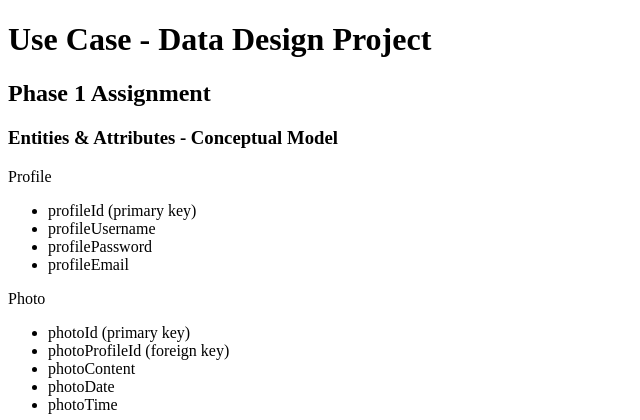
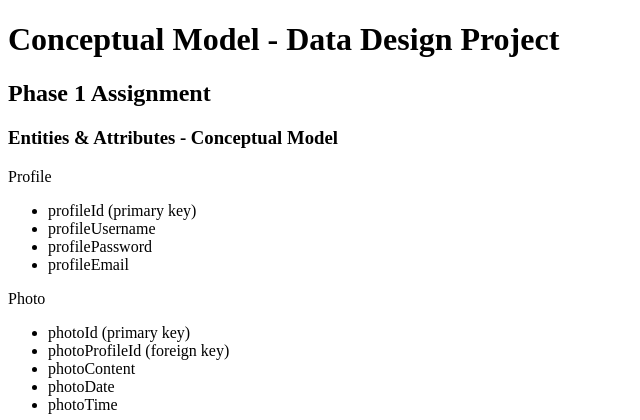
Before and after one commit to MarshaBat/data-design, a PHP site: page /conceptual-model.php in a window 1280 px wide. Shown: the top 420 px of the page, without its empty margins (0-640 px from the left). Run offline with PHP 8.4, Linux system fonts and the light colour scheme.

Commit message:
corrected conceptual model page title

```diff
--- a/epic/conceptual-model.php
+++ b/epic/conceptual-model.php
@@ -5,7 +5,7 @@
 		<title>Use Case - Data Design Project</title>
 	</head>
 	<body>
-		<h1>Use Case - Data Design Project</h1>
+		<h1>Conceptual Model - Data Design Project</h1>
 		<h2>Phase 1 Assignment</h2>
 
 		<div>
--- a/epic/persona-instagram.php
+++ b/epic/persona-instagram.php
@@ -10,7 +10,7 @@
 
 					<div>
 						<h3>Fashionista Frankie - Demographics</h3>
-						<img src="fashion.jpg">
+						<img src="fashion.jpg" alt="Picture of Frankie">
 							<ul>
 								<li>Age: 28</li>
 								<li>Location: New Orleans, LA</li>
```
